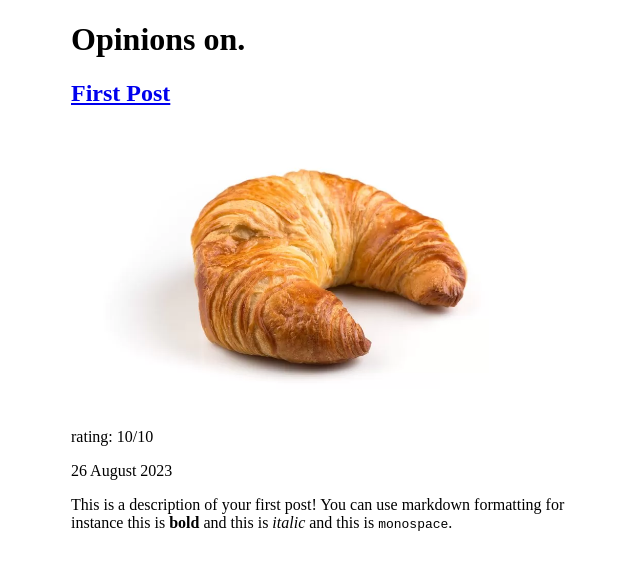
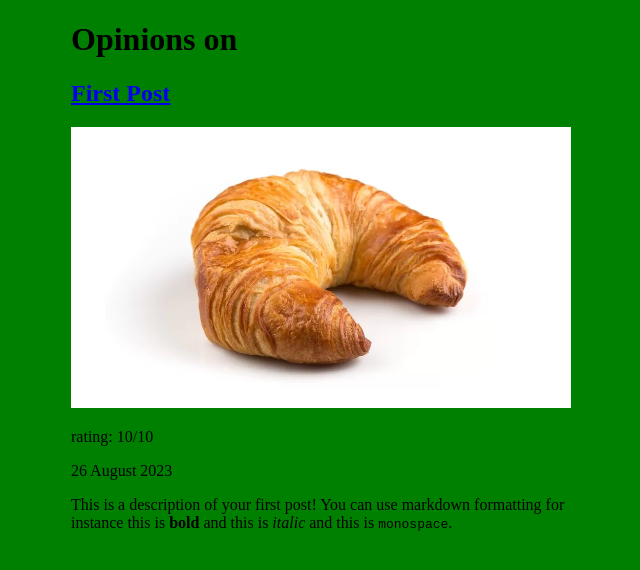
Before and after one commit to craigmulligan/opinions-on, a Jekyll site: the page built from index.html, in a window 1280 px wide. Shown: the top 570 px of the page, without its empty margins (319-959 px from the left). Built offline with Jekyll 4.4.1, drawn with Linux system fonts in a browser that asks for light colours.

Commit message:
Dev exp for mac

```diff
--- a/_config.yml
+++ b/_config.yml
@@ -41,3 +41,9 @@ url: "" # the base hostname & protocol for your site, e.g. http://example.com
 #   - vendor/cache/
 #   - vendor/gems/
 #   - vendor/ruby/
+
+defaults:
+  - scope:
+      path: "assets/css"
+    values:
+      css: true
--- a/_layouts/default.html
+++ b/_layouts/default.html
@@ -3,8 +3,11 @@
   <head>
     <meta charset="utf-8">
     <title>{{ page.title }}</title>
-    <link rel="stylesheet" href="/assets/css/styles.css">
-  </head>
+    {% assign image_files = site.static_files | where: "css", true %}
+    {% for myimage in image_files %}
+      <link rel="stylesheet" href="{{ myimage.path }}?{{ myimage.modified_time | date_to_rfc822 | uri_escape}}">
+    {% endfor %}
+    </head>
   <body>
     {{ content }}
   </body>
--- a/assets/css/styles.css
+++ b/assets/css/styles.css
@@ -2,6 +2,11 @@ content {
   display: block;
   max-width: 500px;
   margin: 0 auto;
+
+}
+
+body {
+  background: green;
 }
 
 img {
--- a/index.html
+++ b/index.html
@@ -3,7 +3,7 @@ layout: default
 title: Opinions on
 ---
 <content>
-<h1>Opinions on.</h1>
+<h1>Opinions on</h1>
 {% for post in site.posts %}
   <article>
     <h2>
```
Also changed, not shown: Gemfile (line endings or trailing spaces), Gemfile.lock, 1 other file.
